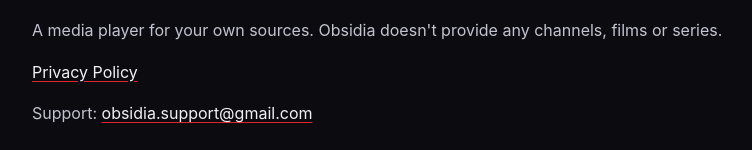
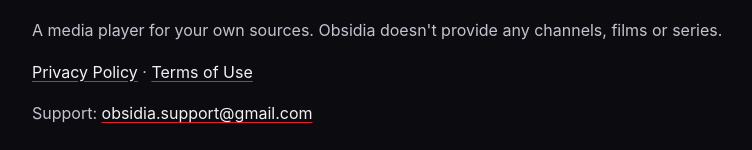
Before and after one commit to obsidia-app/obsidia-app.github.io, a plain HTML site: page index.html in a window 1280 px wide. Shown: the part 140-290 px from the top of the page, without its empty margins (228-980 px from the left). Drawn offline with Linux system fonts and the light colour scheme.

Commit message:
Link Terms of Use from the home page

```diff
--- a/index.html
+++ b/index.html
@@ -16,7 +16,7 @@
 <main>
 <h1><span>Obsidia</span></h1>
 <p>A media player for your own sources. Obsidia doesn't provide any channels, films or series.</p>
-<p><a href="privacy.html">Privacy Policy</a></p>
+<p><a href="privacy.html">Privacy Policy</a> · <a href="terms.html">Terms of Use</a></p>
 <p>Support: <a href="mailto:obsidia.support@gmail.com">obsidia.support@gmail.com</a></p>
 </main>
 </body>
```
